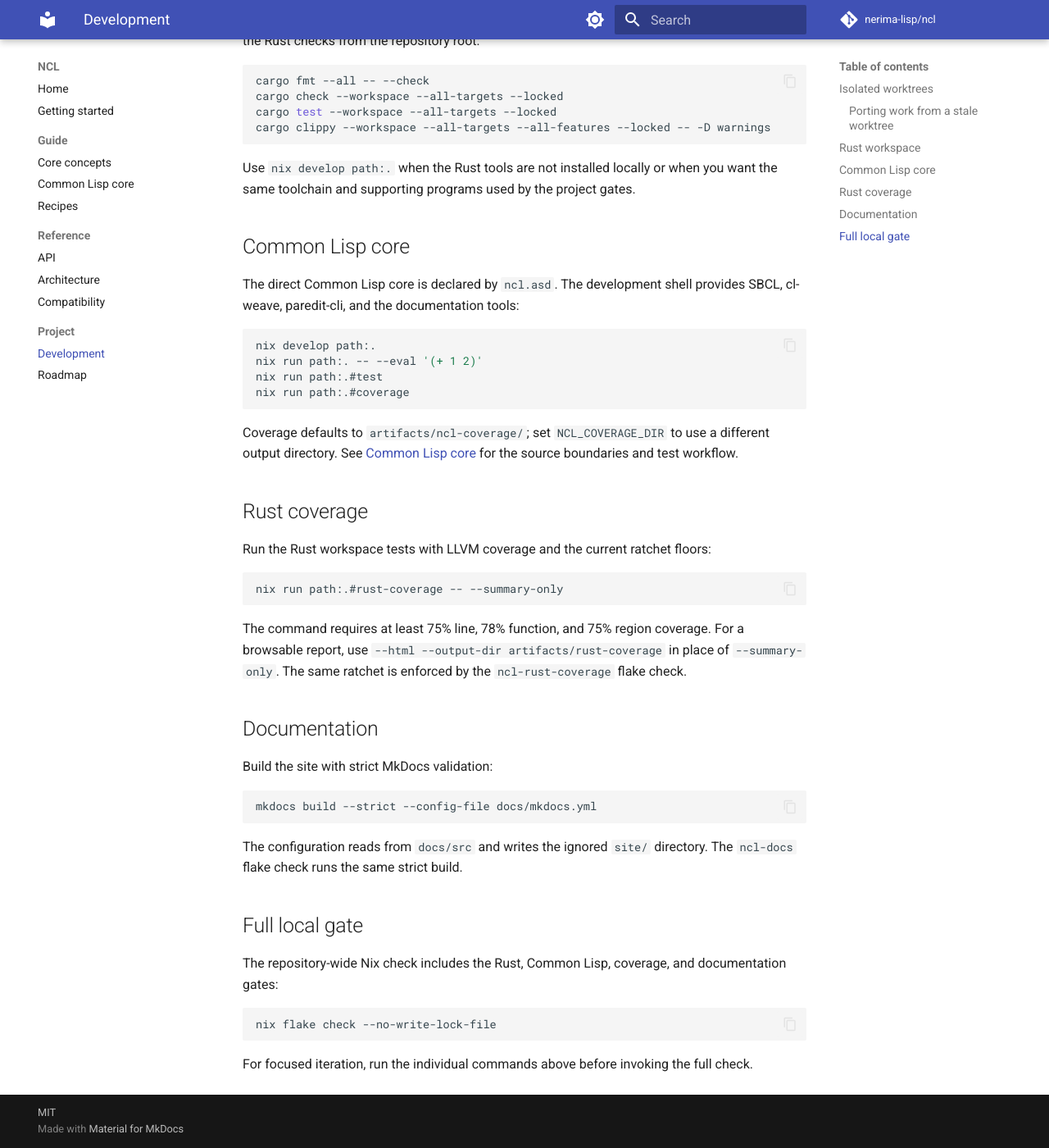
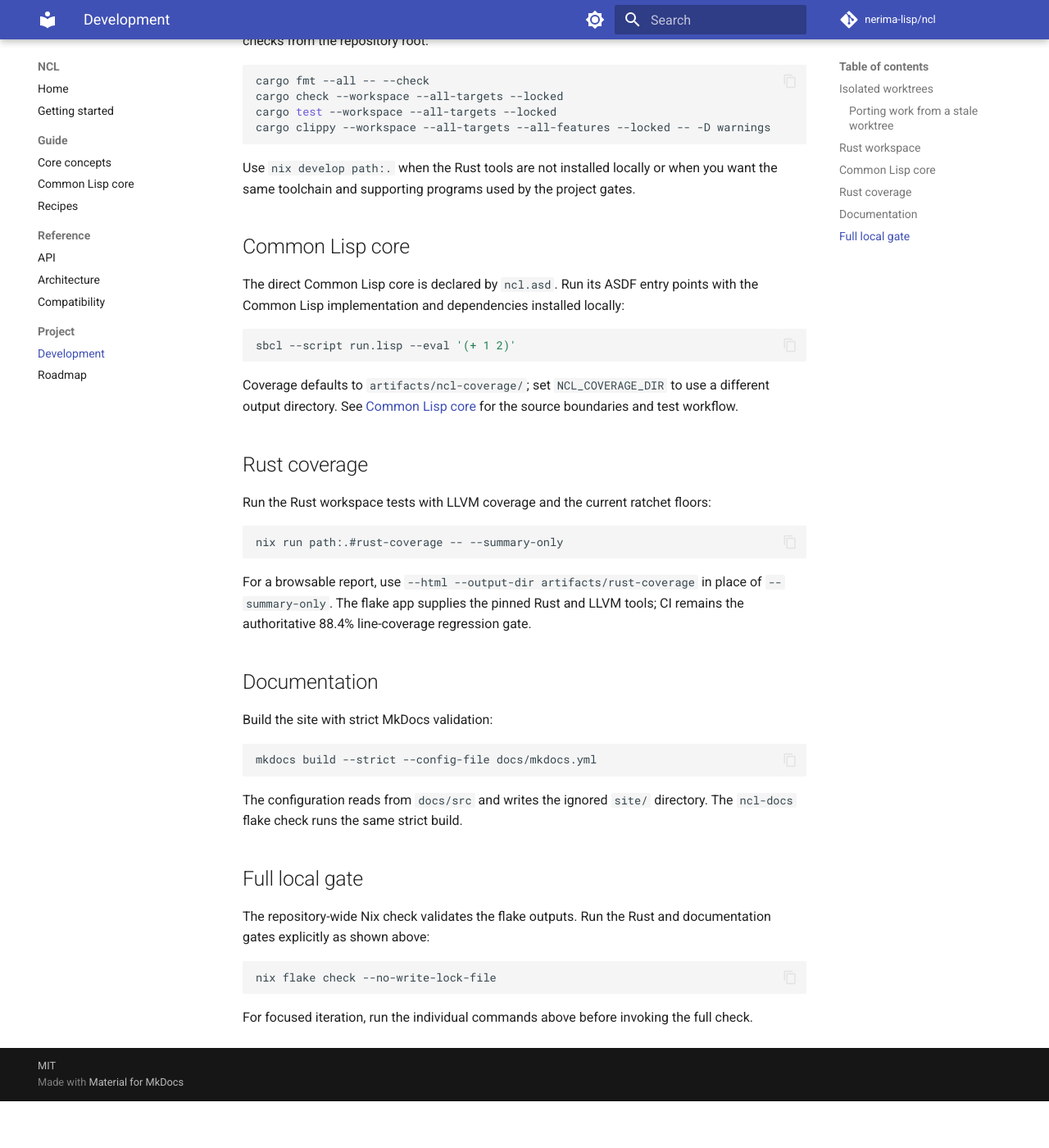
Before and after one commit to nerima-lisp/ncl, an MkDocs documentation site: the page built from docs/src/project/development.md, in a window 1280 px wide and 1400 px high, scrolled down 1395 px. Shown: the whole window at 82% size. Built offline with MkDocs 1.6.1 and Material for MkDocs 9.7.7, drawn with Linux system fonts in a browser that asks for light colours; comment, search, counter and statistics services are not loaded; after the commit the page ends 2738 px from its top, so only the background shows below that.

Commit message:
chore: align flake commands and development docs

```diff
--- a/docs/src/project/development.md
+++ b/docs/src/project/development.md
@@ -61,7 +61,7 @@ until documentation updates and final verification are complete.
 
 ## Rust workspace
 
-The workspace requires Rust 1.97 or newer and pins Rust 1.97.1 in
+The workspace requires Rust 1.98.0 and pins Rust 1.98.0 in
 `rust-toolchain.toml`. Run the Rust checks from the repository root:
 
 ~~~sh
@@ -76,14 +76,11 @@ you want the same toolchain and supporting programs used by the project gates.
 
 ## Common Lisp core
 
-The direct Common Lisp core is declared by `ncl.asd`. The development shell
-provides SBCL, cl-weave, paredit-cli, and the documentation tools:
+The direct Common Lisp core is declared by `ncl.asd`. Run its ASDF entry points
+with the Common Lisp implementation and dependencies installed locally:
 
 ~~~sh
-nix develop path:.
-nix run path:. -- --eval '(+ 1 2)'
-nix run path:.#test
-nix run path:.#coverage
+sbcl --script run.lisp --eval '(+ 1 2)'
 ~~~
 
 Coverage defaults to `artifacts/ncl-coverage/`; set `NCL_COVERAGE_DIR` to use a
@@ -98,10 +95,9 @@ Run the Rust workspace tests with LLVM coverage and the current ratchet floors:
 nix run path:.#rust-coverage -- --summary-only
 ~~~
 
-The command requires at least 75% line, 78% function, and 75% region coverage.
 For a browsable report, use `--html --output-dir artifacts/rust-coverage` in
-place of `--summary-only`. The same ratchet is enforced by the
-`ncl-rust-coverage` flake check.
+place of `--summary-only`. The flake app supplies the pinned Rust and LLVM
+tools; CI remains the authoritative 88.4% line-coverage regression gate.
 
 ## Documentation
 
@@ -116,8 +112,8 @@ directory. The `ncl-docs` flake check runs the same strict build.
 
 ## Full local gate
 
-The repository-wide Nix check includes the Rust, Common Lisp, coverage, and
-documentation gates:
+The repository-wide Nix check validates the flake outputs. Run the Rust and
+documentation gates explicitly as shown above:
 
 ~~~sh
 nix flake check --no-write-lock-file
```
Also changed, not shown: docs/src/guide/common-lisp-core.md (+4 -7 lines), 1 other file.
